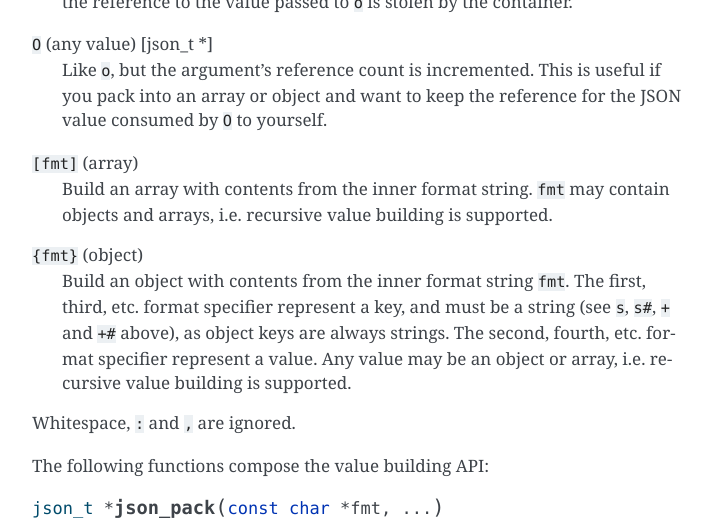
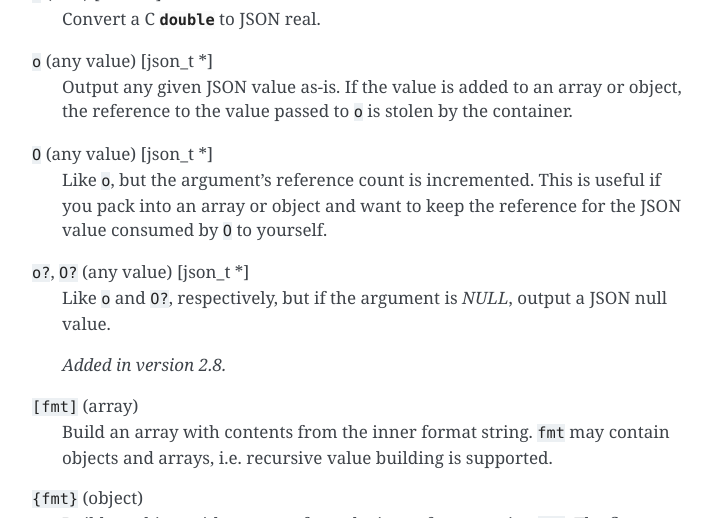
Before and after one commit to akheron/jansson, a Sphinx documentation site: the page built from doc/apiref.rst, in a window 1280 px wide and 900 px high, scrolled down 24780 px, cut to the strip 0-518 px from the top of the window. Shown: the whole strip, without its empty margins (388-1100 px from the left). Built offline with Sphinx 7.4.7, drawn with Linux system fonts in a browser that asks for light colours; some of the changed text lies outside the part shown.

Commit message:
json_pack(): Document s?, o?, O?

```diff
--- a/doc/apiref.rst
+++ b/doc/apiref.rst
@@ -1185,6 +1185,12 @@
 ``s`` (string) [const char \*]
     Convert a null terminated UTF-8 string to a JSON string.
 
+``s?`` (string) [const char \*]
+    Like ``s``, but if the argument is *NULL*, output a JSON null
+    value.
+
+    .. versionadded:: 2.8
+
 ``s#`` (string) [const char \*, int]
     Convert a UTF-8 buffer of a given length to a JSON string.
 
@@ -1238,6 +1244,12 @@
     This is useful if you pack into an array or object and want to
     keep the reference for the JSON value consumed by ``O`` to
     yourself.
+
+``o?``, ``O?`` (any value) [json_t \*]
+    Like ``o`` and ``O?``, respectively, but if the argument is
+    *NULL*, output a JSON null value.
+
+    .. versionadded:: 2.8
 
 ``[fmt]`` (array)
     Build an array with contents from the inner format string. ``fmt``
```
